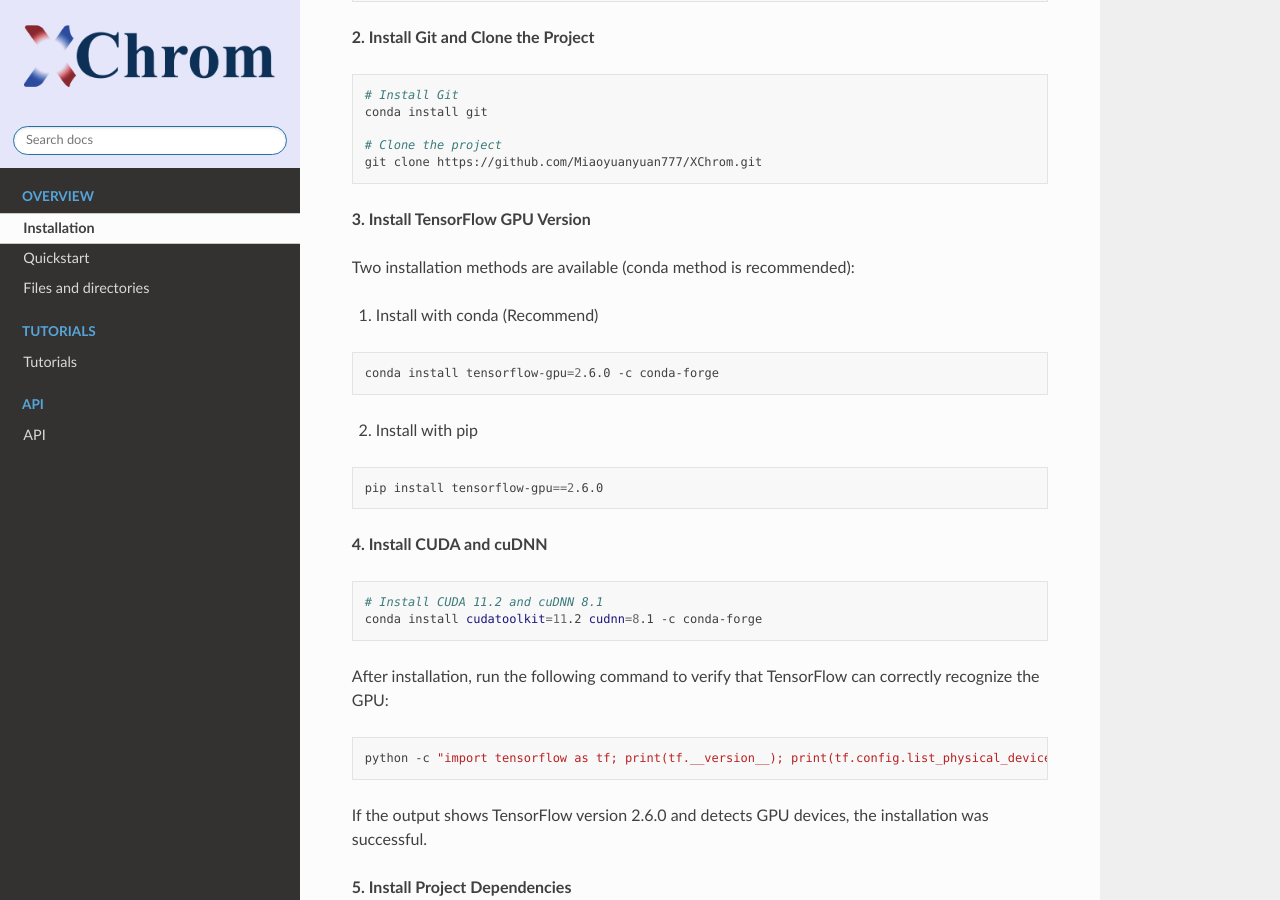
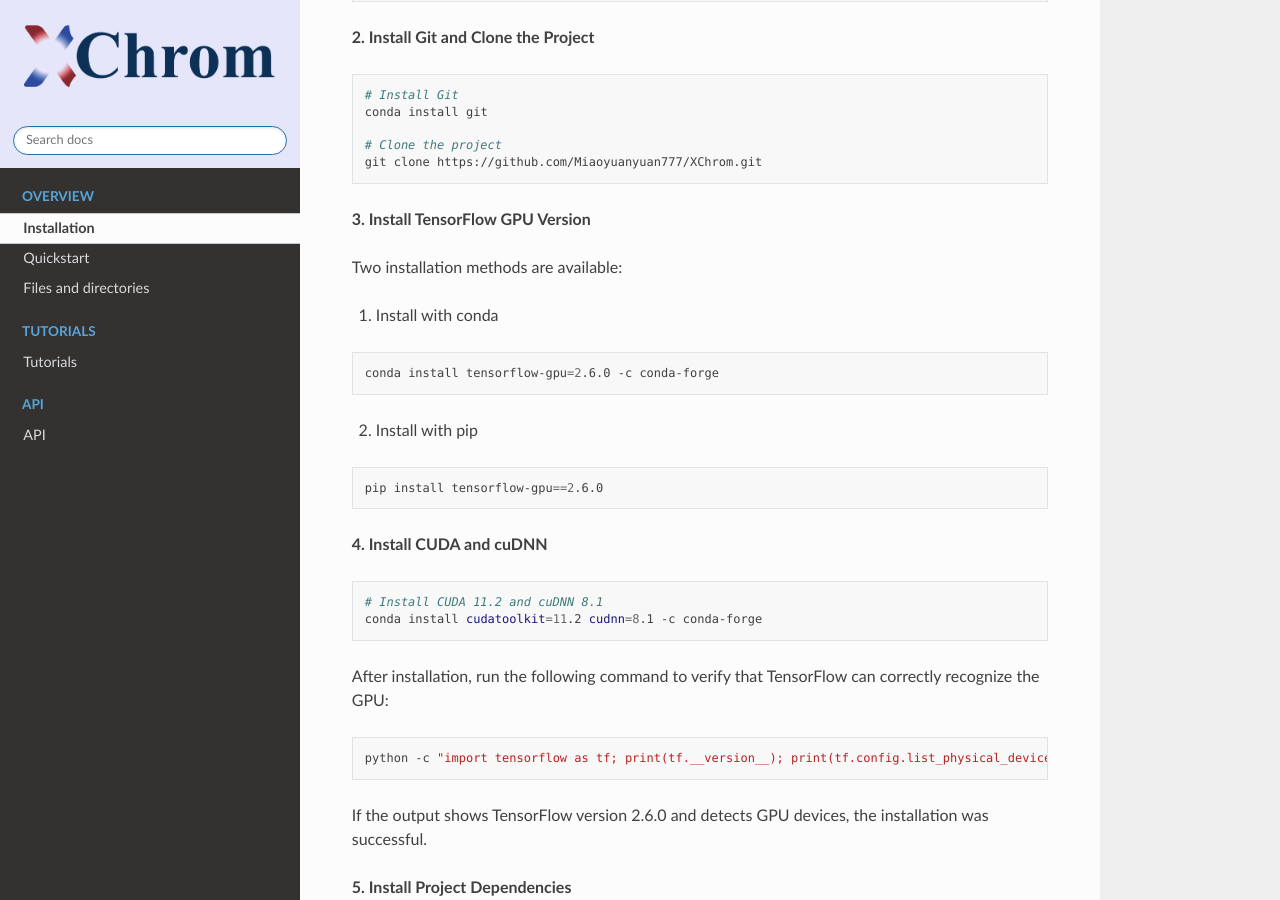
Before and after one commit to Miaoyuanyuan777/XChrom, a Sphinx documentation site: the page built from source/Installation.rst, in a window 1280 px wide and 900 px high, scrolled down 460 px. Built offline with Sphinx 7.4.7 and the Read the Docs theme 3.1.0, drawn with Linux system fonts in a browser that asks for light colours; pages that are not in the unit, such as notebooks, are missing from menus.

Commit message:
Revision tutorials

```diff
--- a/source/Installation.rst
+++ b/source/Installation.rst
@@ -33,9 +33,9 @@ If you haven't installed conda yet, please download and install Miniconda or Ana
 
 **3. Install TensorFlow GPU Version**
 
-Two installation methods are available (conda method is recommended):
+Two installation methods are available:
 
-(1) Install with conda (Recommend)
+(1) Install with conda
 
 ::
 
```
Also changed, not shown: 1 other file.
